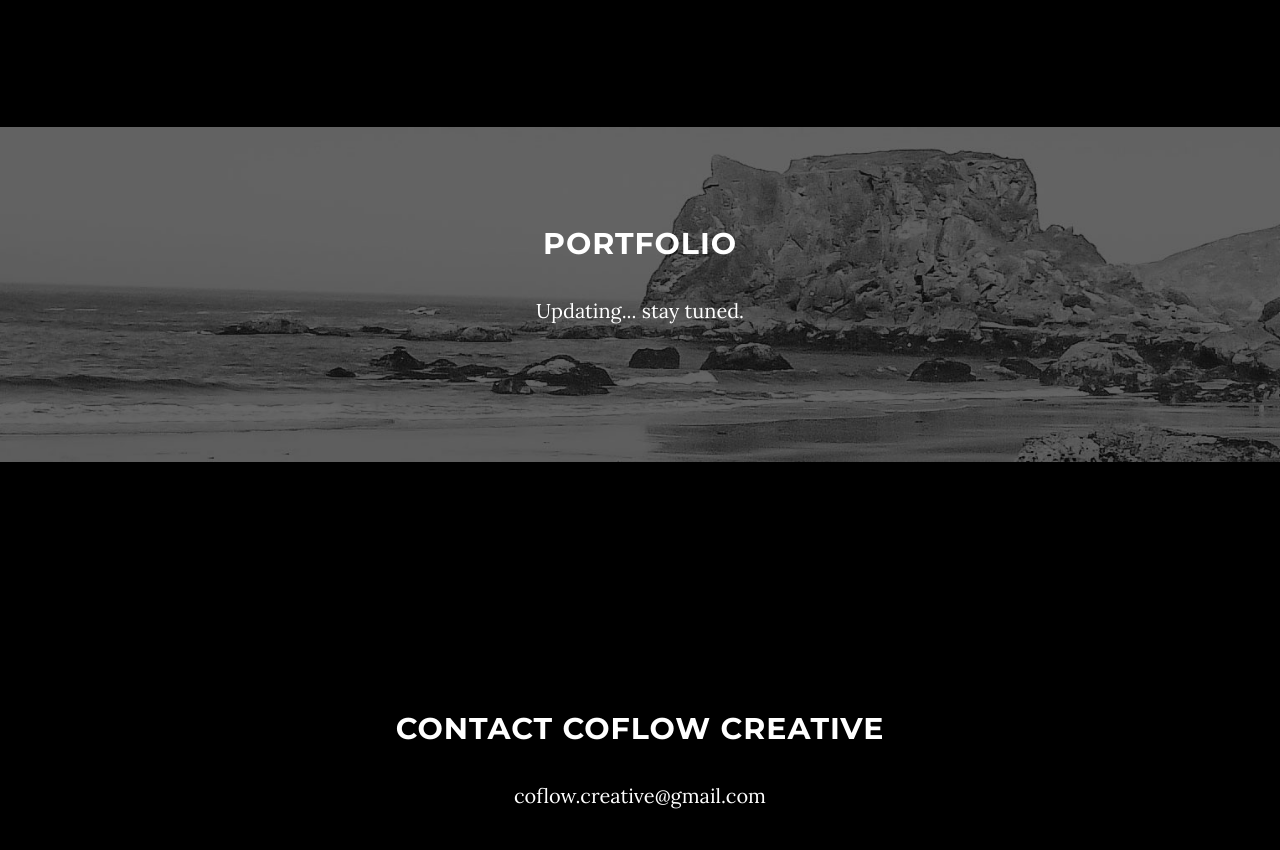
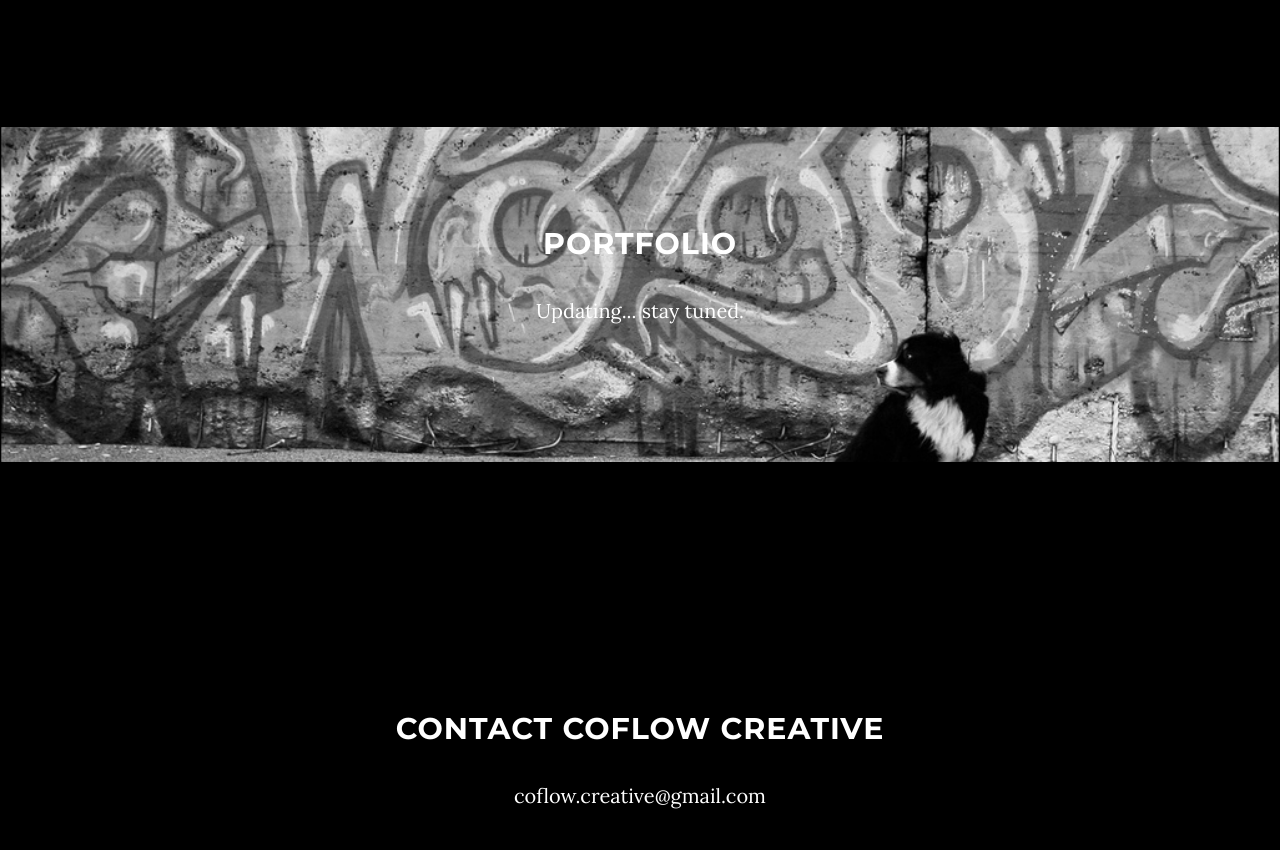
Before and after one commit to CoflowCreative/CoflowCreative.github.io, a plain HTML site: page index.html in a window 1280 px wide. Shown: the part 1340-2190 px from the top of the page. Drawn offline with nearby package versions, Linux system fonts and the light colour scheme; some packages are replaced by stand-ins of ours.

Commit message:
portfolio

```diff
--- a/css/main.css
+++ b/css/main.css
@@ -249,7 +249,7 @@ a:focus {
     width: 100%;
     padding: 50px 0;
     color: #fff;
-    background: url(../img/downloads-bg.jpg) no-repeat center center scroll;
+    background: url(../img/downloads-kaiser.jpg) no-repeat center center scroll;
     background-color: #000;
     -webkit-background-size: cover;
     -moz-background-size: cover;
```
Also changed, not shown: img/downloads-kaiser.jpg (added).
